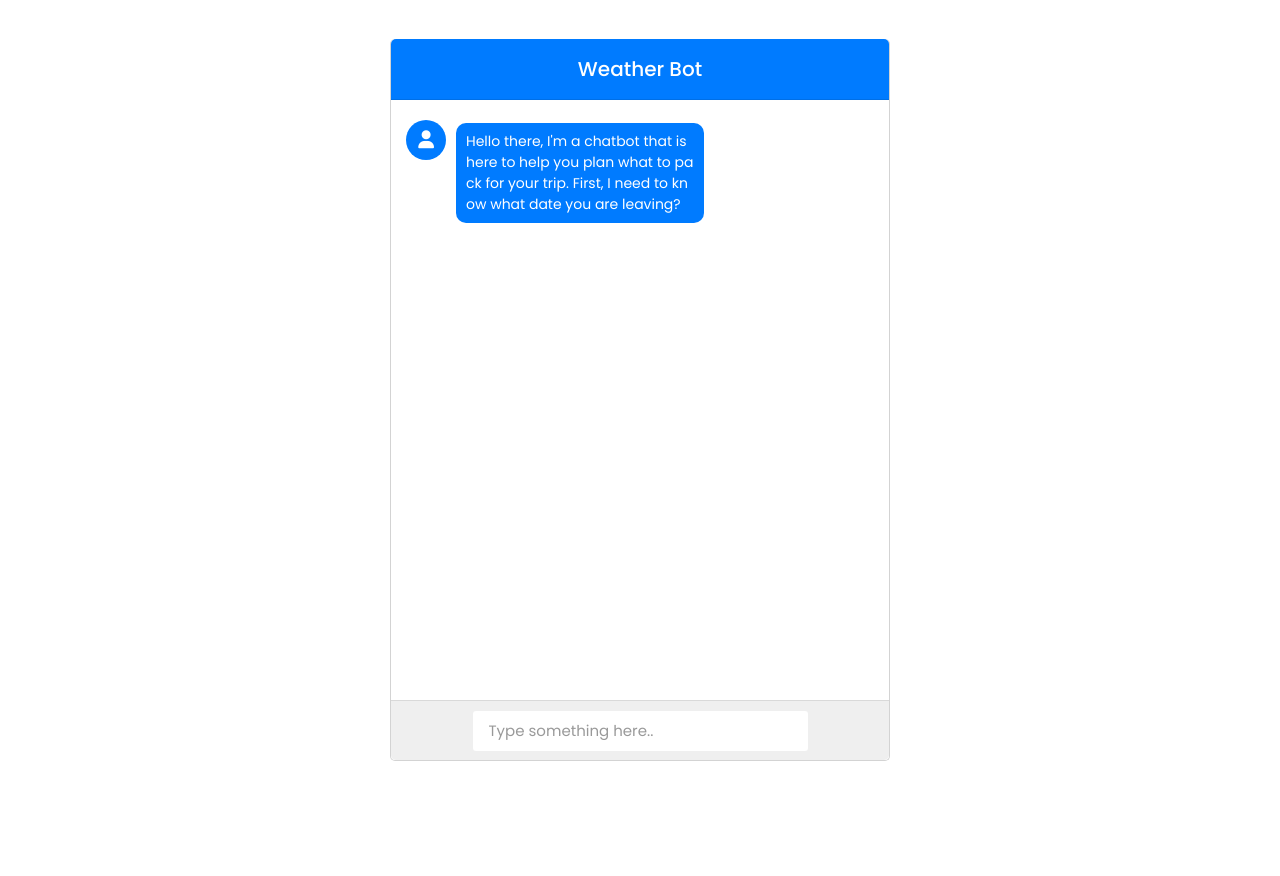
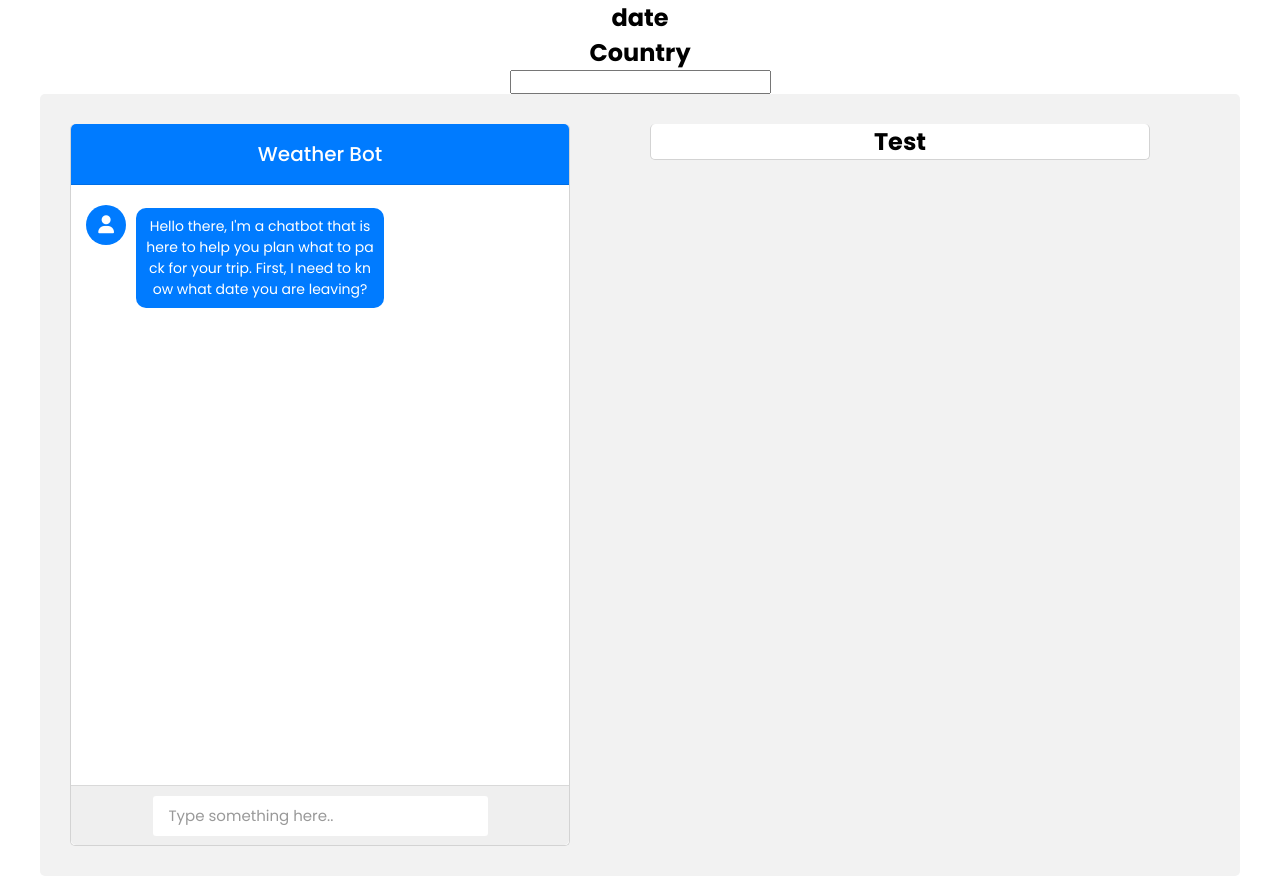
Before and after one commit to d3bbi/weatherChatbot, a PHP site: page /chatbot.php in a window 1280 px wide. Before the commit the page ends 761 px from the top, so only its background shows below. Run offline with PHP 8.4, Linux system fonts and the light colour scheme; some libraries are stand-ins or nearby versions.

Commit message:
Added HTML to support two columns

```diff
--- a/chatbot.php
+++ b/chatbot.php
@@ -10,6 +10,11 @@
     <script src="https://code.jquery.com/jquery-3.5.1.min.js"></script>
 </head>
 <body>
+	<h2 class="question" id="question">date</h2>
+	<h2 class="country" id="country">Country</h2>
+	<input name="cities" id="cities" value=""/>
+	<div class = "container">
+		<div class="column">
 			<div class="wrapper">
 				<div class="title">Weather Bot</div>
 				<div class="form">
@@ -26,6 +31,15 @@
 					<div class="input-data">
 						<input id="data" type="text" placeholder="Type something here.." required>
 						<button id="send-btn">Send</button>
+					</div>
+				</div>
+			</div>
+		</div>
+		<div class="column">
+			<div class="wrapper">
+				<div class="results">
+					<h2>Test</h2>
+				</div>
 			</div>
 		</div>
 	</div>
```
Lines whose indentation alone changed are shown as unchanged.
